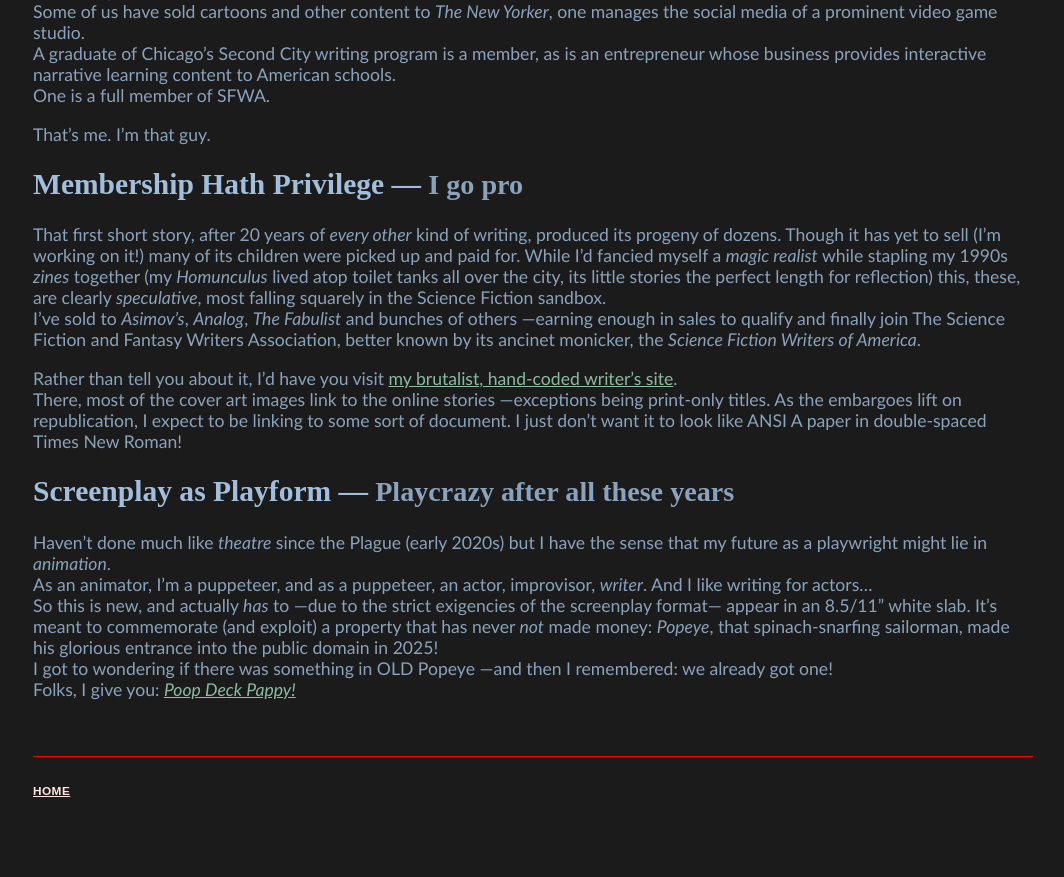
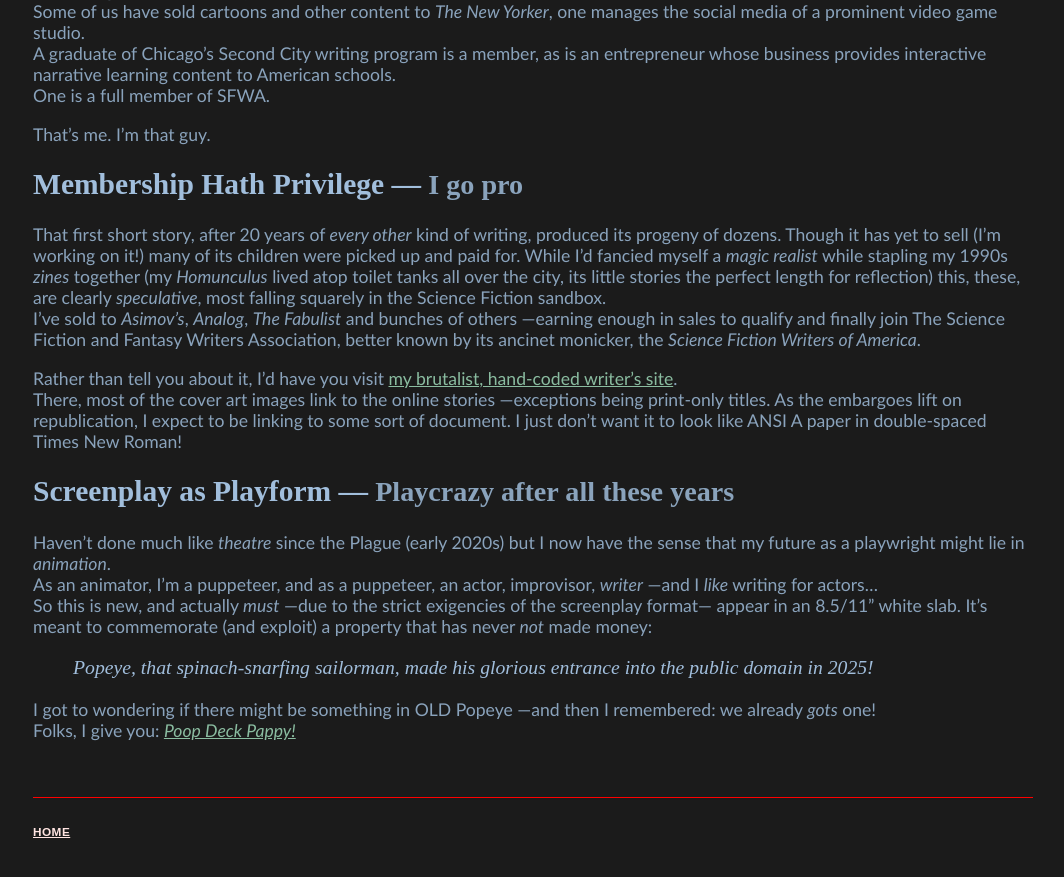
Before and after one commit to Interactimation/portfolio, a Jekyll site: the page built from writing/index.md, in a window 1280 px wide and 900 px high, scrolled down 2794 px. Shown: the top 877 px of the window, without its empty margins (107-1171 px from the left). Built offline with Jekyll 4.4.1, drawn with Linux system fonts in a browser that asks for light colours.

Commit message:
round out popeye more

```diff
--- a/writing/index.md
+++ b/writing/index.md
@@ -138,10 +138,13 @@ I just don't want it to look like ANSI A paper in double-spaced Times New Roman!
 
 ## **Screenplay as Playform —** Playcrazy after all these years
 
-Haven't done much like _theatre_ since the Plague (early 2020s) but I have the sense that my future as a playwright might lie in _animation_.
-As an animator, I'm a puppeteer, and as a puppeteer, an actor, improvisor, _writer_. And I like writing for actors...
-So this is new, and actually _has_ to —due to the strict exigencies of the screenplay format— appear in an 8.5/11" white slab. It's meant to commemorate (and exploit) a property that has never _not_ made money: _Popeye_, that spinach-snarfing sailorman, made his glorious entrance into the public domain in 2025!
-I got to wondering if there was something in OLD Popeye —and then I remembered: we already got one!
+Haven't done much like _theatre_ since the Plague (early 2020s) but I now have the sense that my future as a playwright might lie in _animation_.
+As an animator, I'm a puppeteer, and as a puppeteer, an actor, improvisor, _writer_ —and I _like_ writing for actors...
+So this is new, and actually _must_ —due to the strict exigencies of the screenplay format— appear in an 8.5/11" white slab. It's meant to commemorate (and exploit) a property that has never _not_ made money:
+
+> _Popeye_, that spinach-snarfing sailorman, made his glorious entrance into the public domain in 2025!
+
+I got to wondering if there might be something in OLD Popeye —and then I remembered: we already _gots_ one!
 Folks, I give you: [_Poop Deck Pappy!_](SailormanEp001.pdf)
 
 <br />
```
